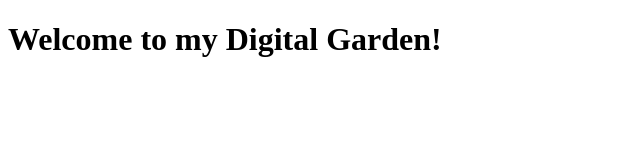
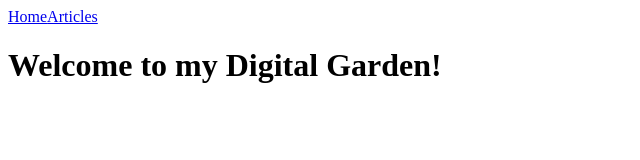
Before and after one commit to jenkens-dev/digital-garden, a Gatsby site: page / in a window 1280 px wide. Shown: the whole page, without its empty margins (0-640 px from the left). Built offline with nearby package versions, Linux system fonts and the light colour scheme; Gatsby itself is replaced by a stand-in of ours.

Commit message:
created navbar component

```diff
--- /dev/null
+++ b/src/components/Navbar.js
@@ -0,0 +1,13 @@
+import * as React from "react";
+import { Link } from "gatsby";
+
+const Navbar = () => {
+  return (
+    <nav>
+      <Link to="/">Home</Link>
+      <Link to="/articles">Articles</Link>
+    </nav>
+  );
+};
+
+export default Navbar;
--- a/src/pages/index.js
+++ b/src/pages/index.js
@@ -1,9 +1,11 @@
 import * as React from "react";
+import Navbar from "../components/Navbar";
 
 const IndexPage = () => {
   return (
     <main>
       <title>Digital Garden Starter</title>
+      <Navbar />
       <h1>Welcome to my Digital Garden!</h1>
     </main>
   );
```
